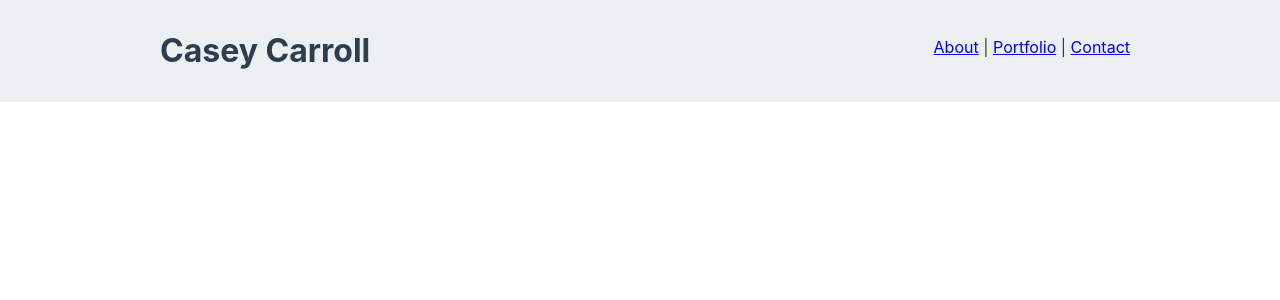
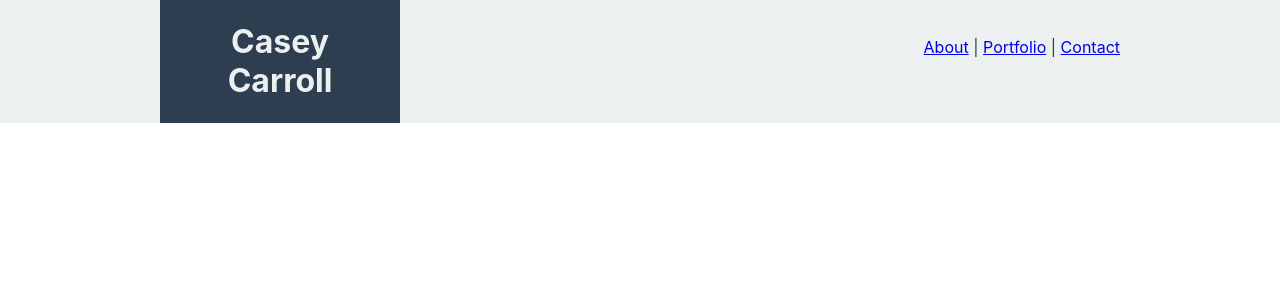
Before and after one commit to caseydean8/HTML-CSS-Rehomework, a React (Create React App) app in the folder re-basic-portfolio/bootcamp-portfolio/: page / in a window 1280 px wide. Shown: the top 300 px of the page. Built offline with nearby package versions, Linux system fonts and the light colour scheme.

Commit message:
Added box around name

```diff
--- a/re-basic-portfolio/bootcamp-portfolio/src/Components/Header.js
+++ b/re-basic-portfolio/bootcamp-portfolio/src/Components/Header.js
@@ -5,7 +5,9 @@ function Header() {
   return (
     <header style={headerStyle}>
       <div style={headerContainer}>
-        <h1>Casey Carroll</h1>
+        <div style={casey}>
+          <h1>Casey Carroll</h1>
+        </div>
         <div style={linkStyle}>
           <Link to="/">About</Link> | <Link to="/portfolio">Portfolio</Link> |{" "}
           <Link to="/contact">Contact</Link>
@@ -21,12 +23,17 @@ const headerStyle = {
 
 const headerContainer = {
   width: "960px",
-  margin: '0 auto',
-  padding: "10px",
+  margin: "0 auto",
   position: "relative",
-  textAlign: "left",
-  color: "#2C3E50",
+  color: "#2C3E50"
 };
+
+const casey = {
+  background: '#2C3E50',
+  width: '200px',
+  color: '#ECF0F1',
+  padding: '1px 20px',
+}
 
 const linkStyle = {
   position: "absolute",
```
